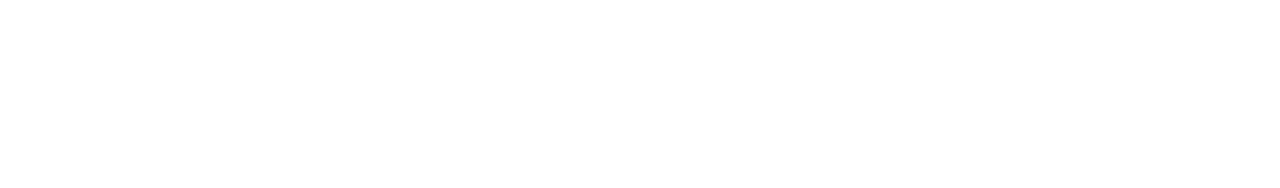
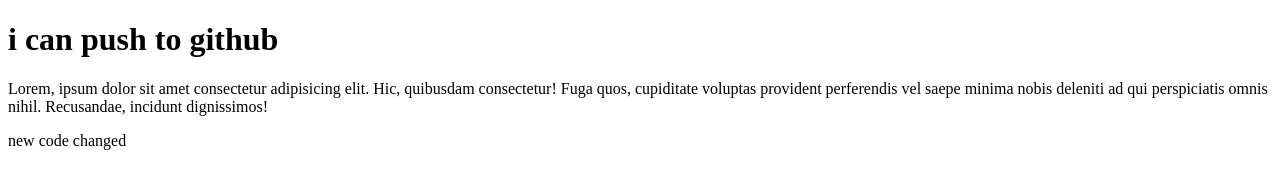
Before and after one commit to mohammadibrahim11/my-first-repo, a plain HTML site: page index.html in a window 1280 px wide. Drawn offline with Linux system fonts and the light colour scheme.

Commit message:
added new repo

```diff
--- a/index.html
+++ b/index.html
@@ -7,6 +7,10 @@
     <title>my first repo</title>
 </head>
 <body>
-
+    <h1>
+        i can push to github
+    </h1>
+    <p>Lorem, ipsum dolor sit amet consectetur adipisicing elit. Hic, quibusdam consectetur! Fuga quos, cupiditate voluptas provident perferendis vel saepe minima nobis deleniti ad qui perspiciatis omnis nihil. Recusandae, incidunt dignissimos!</p>
+    <p>new code changed</p>
 </body>
 </html>
```
